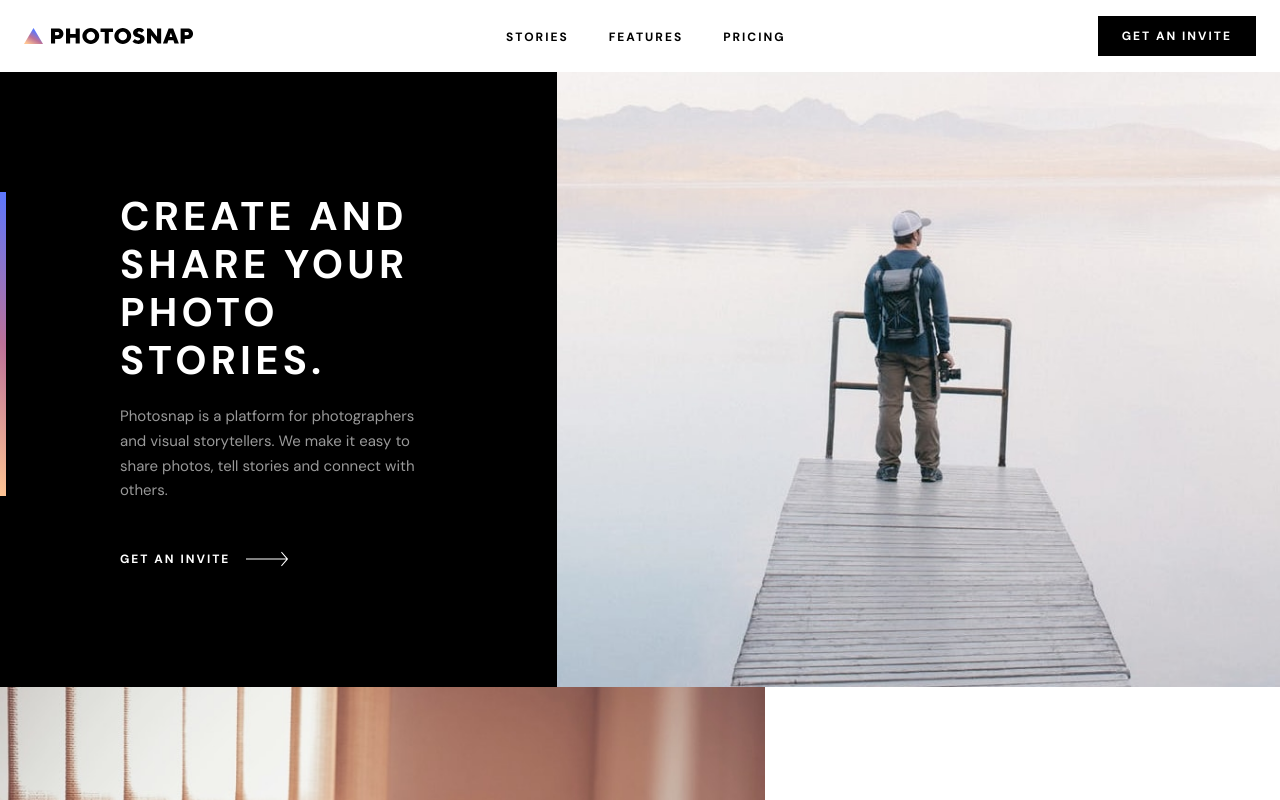
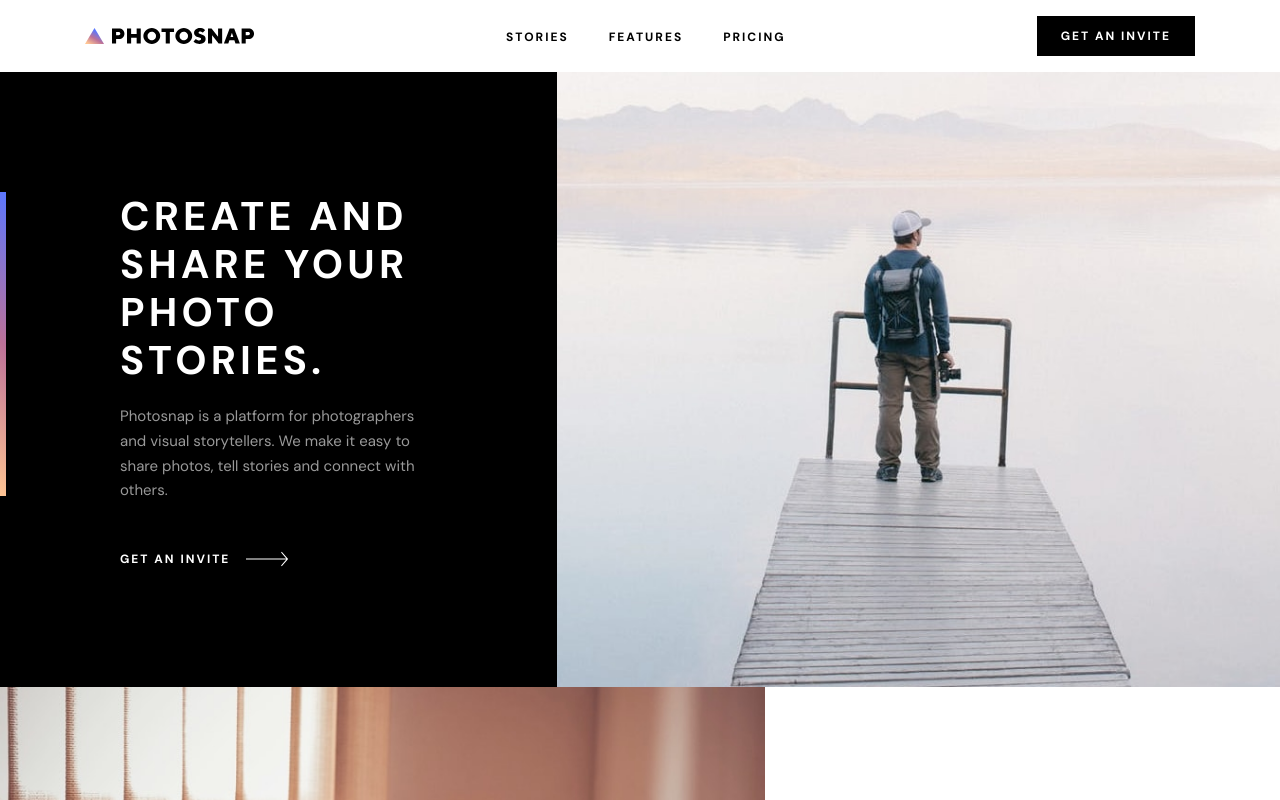
Before and after one commit to BenjaminBatres/Photosnap, a Next.js app: page / in a window 1280 px wide. Shown: the top 800 px of the page. Built offline with nearby package versions, Linux system fonts and the light colour scheme.

Commit message:
update: changed nav bar and footer widths

```diff
--- a/app/components/Footer.tsx
+++ b/app/components/Footer.tsx
@@ -35,7 +35,7 @@ export default function Footer() {
   ];
   return (
     <footer className="py-14 sm:py-20 px-6 bg-black">
-      <div className="max-w-360 mx-auto">
+      <div className="max-w-277.5 mx-auto">
         <div className="h-107.5 sm:h-full flex flex-col justify-between sm:flex-row">
           <div className="flex flex-col items-center sm:items-start">
             <Image src={Logo} alt="logo" className="invert-100 mb-8" />
@@ -59,7 +59,7 @@ export default function Footer() {
             </ul>
           </div>
 
-          <div className="flex flex-col items-center gap-8 justify-between">
+          <div className="flex flex-col items-end gap-8 justify-between">
             <div className="flex justify-between items-center gap-2.5">
               <span className="text-white text-xs uppercase font-bold tracking-[2px]">
                 Get an invite
--- a/app/components/Navbar.tsx
+++ b/app/components/Navbar.tsx
@@ -19,7 +19,7 @@ export default function Navbar() {
   ];
   return (
     <header className="px-6">
-      <nav className="flex justify-between items-center max-w-360 mx-auto h-18">
+      <nav className="flex justify-between items-center max-w-277.5 mx-auto h-18">
         <Link href={"/"}>
           <Image
             src={Logo}
```
